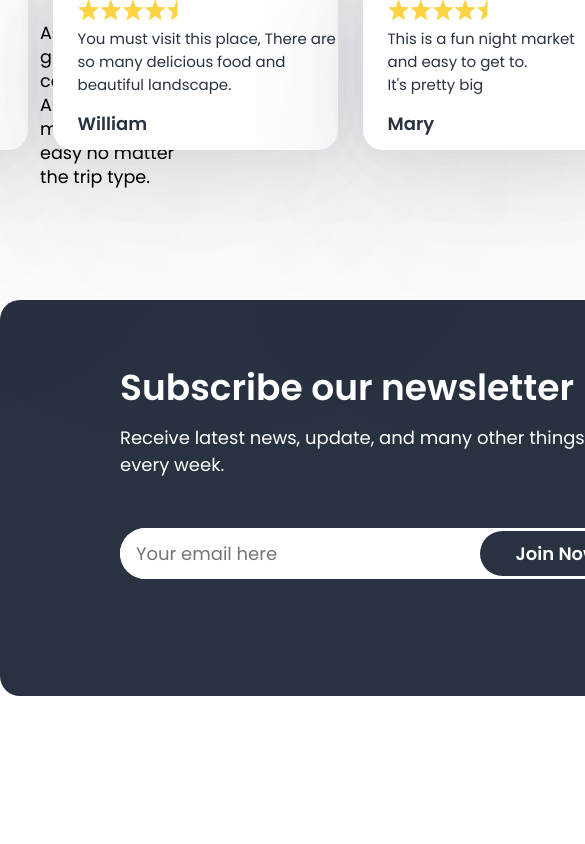
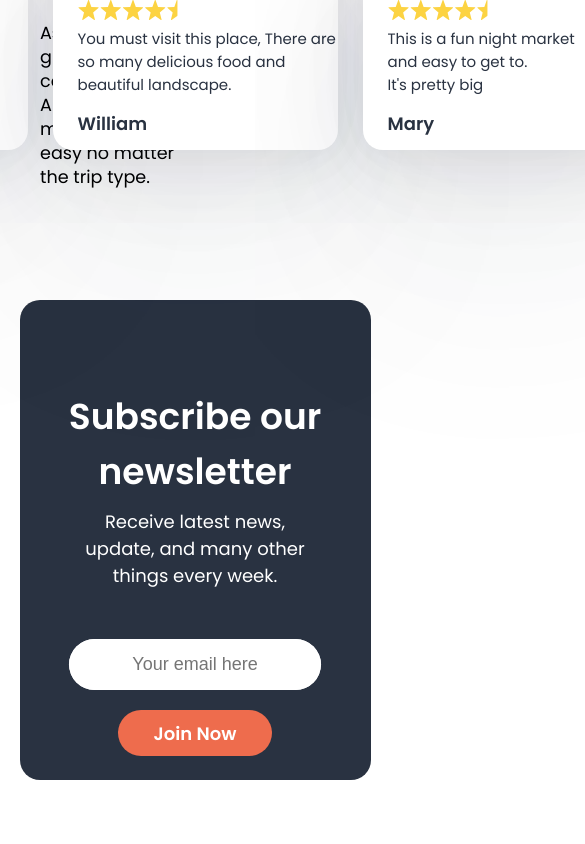
Before and after one commit to ismaelgomesdasilva-zz/GcbChallenge-amazingTaiwan, a Next.js app: page / in a window 390 px wide. Shown: the part 2064-2908 px from the top of the page, 585 px wide, since content can reach past the window. Built offline with nearby package versions, Linux system fonts and the light colour scheme.

Commit message:
[Responsive] About

```diff
--- a/src/views/Subscribe/styles.ts
+++ b/src/views/Subscribe/styles.ts
@@ -1,4 +1,5 @@
 import styled from "styled-components";
+import mediaQuery from "../../utils/mediaQuery";
 
 export const Container = styled.div`
   margin-top: 9.375rem;
@@ -6,9 +7,7 @@ margin-bottom: 20rem;
   form {
     width: 32.4263rem;
     height: 3.2237rem;
-
-
-background: #FFFFFF;
+    background: #ffffff;
     border-radius: 1.625rem;
   }
 
@@ -18,58 +17,102 @@ form > input {
     height: 3.2237rem;
     border-radius: 1.625rem;
     padding-left: 1rem;
-font-family: 'Poppins';
-font-style: normal;
     font-weight: 300;
     font-size: 1.125rem;
     line-height: 1.6875rem;
-/* identical to box height */
+    color: rgba(41, 50, 65, 0.5);
 
-
-color: rgba(41, 50, 65, 0.5);
   }
 
   form > button {
     width: 9.61rem;
     height: 2.8519rem;
-
-
     background: #293241;
     border-radius: 1.4375rem;
     border: none;
     outline: none;
-font-family: 'Poppins';
+    font-family: "Poppins";
     font-style: normal;
     font-weight: 600;
     font-size: 1.125rem;
     text-align: center;
-color: #FFFFFF;
+    color: #ffffff;
   }
-`
+  @media (max-width: ${mediaQuery.sml}) {
+
+    form {
+      width: 90%;
+    }
+    form > input {
+      width:100%;
+      margin: 0 auto;
+      text-align: center;
+      padding: 0;
+    }
+
+    form > button{
+      background-color: #EE6C4D;
+      margin-top: 20px;;
+    }
+  }
+`;
 export const Modal = styled.div`
-width: 77.5rem;
+width: 90%;
   height: 24.8rem;
   padding-left: 7.5rem;
   padding-top: 3.75rem;
-background-color:
-#293241;
+  background-color: #293241;
   border-radius: 1.25rem;
-margin: 5rem  auto;
-
-background-image: url('/contactImage.svg');
+  margin: 5rem auto;
+  background-image: url("/contactImage.svg");
   background-repeat: no-repeat;
   background-position: 37.5rem -5.625rem;
-h1{font-weight: 700;
+  h1 {
+    font-weight: 700;
     font-size: 2.25rem;
     margin: 0;
-color: #FFFFFF;}
-p{
+    color: #ffffff;
+  }
+  p {
     font-weight: 400;
     font-size: 1.125rem;
     margin: 0;
     margin-top: 0.5625rem;
     margin-bottom: 3.125rem;
-color: #FFFFFF;
+    color: #ffffff;
     width: 32.1875rem;
   }
-`
+  @media (max-width: ${mediaQuery.lg}) {
+    background-repeat: no-repeat;
+    background-position: 27rem -2.625rem;
+    padding-left: 3rem;
+    background-size: 550px;
+  }
+  @media (max-width: ${mediaQuery.mdl}) {
+    background-image: none;
+    display: flex;
+    align-items: center;
+    justify-content: center;
+    padding: 0;
+    text-align: center;
+  }
+ @media (max-width: ${mediaQuery.md}) {
+  div{
+    width: 80%;
+
+    display: flex;
+    flex-direction: column;
+    align-items: center;
+
+
+   p {
+      width: 80%;
+  }
+  }
+
+ }
+ @media (max-width: ${mediaQuery.sml}) {
+  height: 30rem;
+  padding: 0;
+ }
+`;
```
Lines whose indentation alone changed are shown as unchanged.
